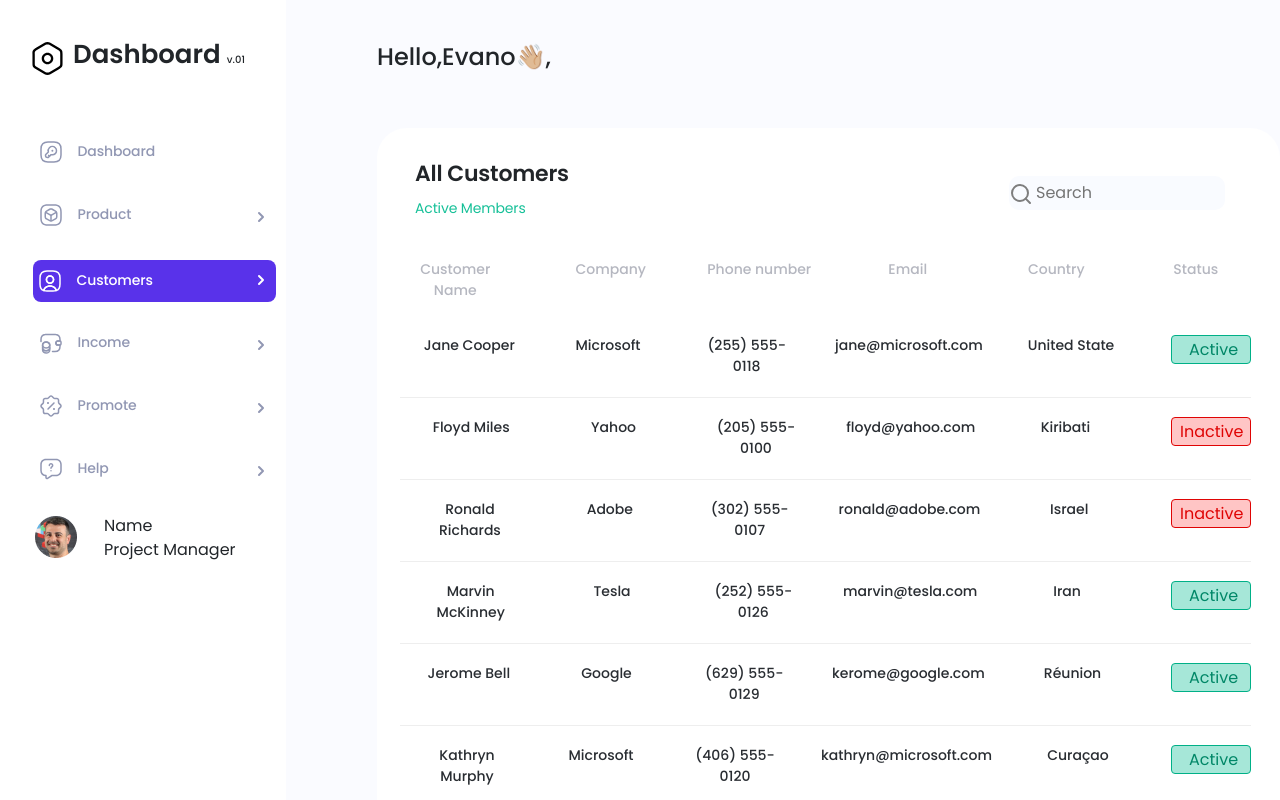
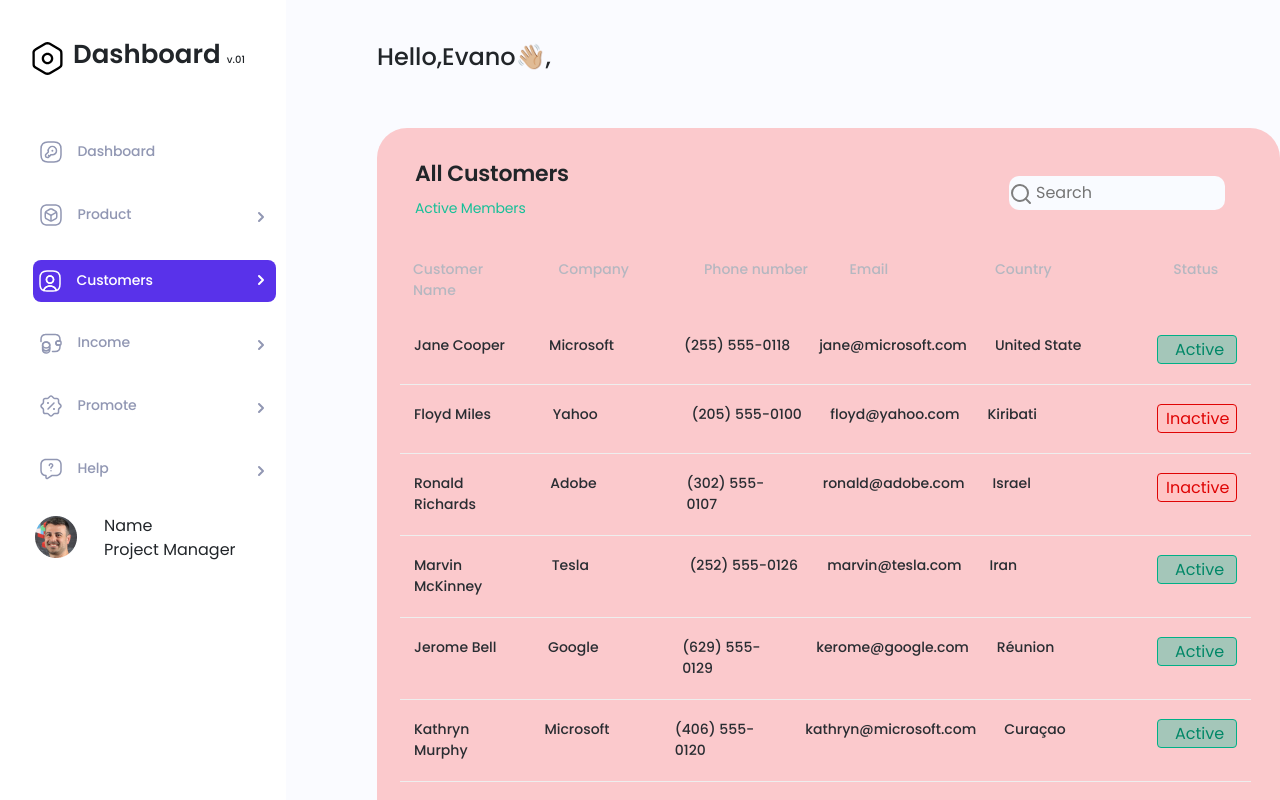
Before and after one commit to Totemy/dashboard-app, a Vue app: page / in a window 1280 px wide. Shown: the top 800 px of the page. Built offline with nearby package versions, Linux system fonts and the light colour scheme.

Commit message:
Editing navbar styles

```diff
--- a/src/components/Navbar.vue
+++ b/src/components/Navbar.vue
@@ -1,8 +1,23 @@
 <template>
   <div class="navigation">
-    <i class="navigation__hamburger" @click="showMenu()">
-      Menu
-    </i>
+    <div class="row">
+      <div class="col ">
+        <div class="navigation__hamburger">
+          <button class="navbar-toggler  " @click="showMenu()">
+            <span class="span__navbar"></span>
+            <span class="span__navbar"></span>
+            <span class="span__navbar"></span>
+          </button>
+        </div>
+      </div>
+      <div class="col-auto">
+        <h2 class="navigation__heading_mobile">
+          <span class="navigation__logo"></span>Dashboard
+          <span class="navigation__version">v.01</span>
+        </h2>
+      </div>
+    </div>
+
     <div
       class="navigation__content"
       :class="this.showMobileMenu ? 'open-menu' : 'closed-menu'"
--- a/src/styles/_common.scss
+++ b/src/styles/_common.scss
@@ -1,3 +1,12 @@
 a:hover {
     text-decoration: none;
 }
+.span__navbar{
+    display:block;
+    width: 21px;
+    padding: 2px;
+    border-top: 3px solid #ccc;
+}
+.navbar-toggler{
+    padding: 15px;
+}
--- a/src/styles/_icons.scss
+++ b/src/styles/_icons.scss
@@ -24,6 +24,9 @@
         left: 220px;
         right: 0px;
         bottom: 4px;
+        @include media-breakpoint-down(md) {
+          left:auto;
+        }
       }
       &-active{
         position: absolute;
@@ -31,6 +34,9 @@
         left: 220px;
         right: 0px;
         bottom: 14px;
+        @include media-breakpoint-down(md) {
+          left:auto;
+        }
       }
     }
     &-dashboard {
--- a/src/styles/_main.scss
+++ b/src/styles/_main.scss
@@ -25,7 +25,8 @@ body{
         padding: 29px 10px 10px 10px;
         max-width: 968px;
         border-radius: 30px;
-        background-color: #FFFFFF;
+        background-color: rgba(255, 0, 0, 0.2);  // #FFFFFF;
+
     }
     &__article{
         margin-left: 28px;
--- a/src/styles/_navbar.scss
+++ b/src/styles/_navbar.scss
@@ -9,15 +9,22 @@
   left: 0;
   top:0 ;
   &__hamburger{
+    @include media-breakpoint-up(md) {display: none;}
     background-color: $second-color;
-    height: 50px;
+    height: 100%;
+    width: 60px;
     color: #ffffff;
   }
   &__heading {
+    @include media-breakpoint-down(md) {display: none;}
     font-weight: 600;
     font-size: 26px;
     line-height: 46px;
     padding-bottom: 34px;
+    &_mobile{
+      @include media-breakpoint-up(md) {display: none;}
+      margin: 10px;
+    }
   }
   &__content{
     padding: 31px 10px 13px 33px;
@@ -52,6 +59,10 @@
     letter-spacing: -0.01em;
     text-align: left;
     color: #9197b3;
+    @include media-breakpoint-down(md) {
+      min-width: 100%;
+      text-align: center;
+    }
     &_active{
       color: white;
       background-color: $second-color;
--- a/src/styles/_table.scss
+++ b/src/styles/_table.scss
@@ -8,27 +8,22 @@
         font-size: 14px;
         vertical-align: middle;
         border-top: none;
-        text-align: center;
-        &:first-child{
-            padding-left: 0px;
-            padding-right: 26px;
-        }
-        &:last-child{
-            padding-right: 0px;
-            padding-left: 10px;
-        }
     }
     &__th{
         color: #B5B7C0;
-        padding: 32px 19px 15px 19px;
+        padding: 32px 32px 15px 3px;
+        &:first-child{
+            padding-left: 13px;
+        }
         &:last-child{
             text-align: center;
+            padding-right: 0px;
         }
     }
     &__td{
         border-bottom: 1px solid #EEEEEE;
         color: #292D32;
-        padding: 19px 19px 20px 19px;
+        padding: 19px 14px 20px 14px;
         &:last-child{
             text-align: right;
         }
```
